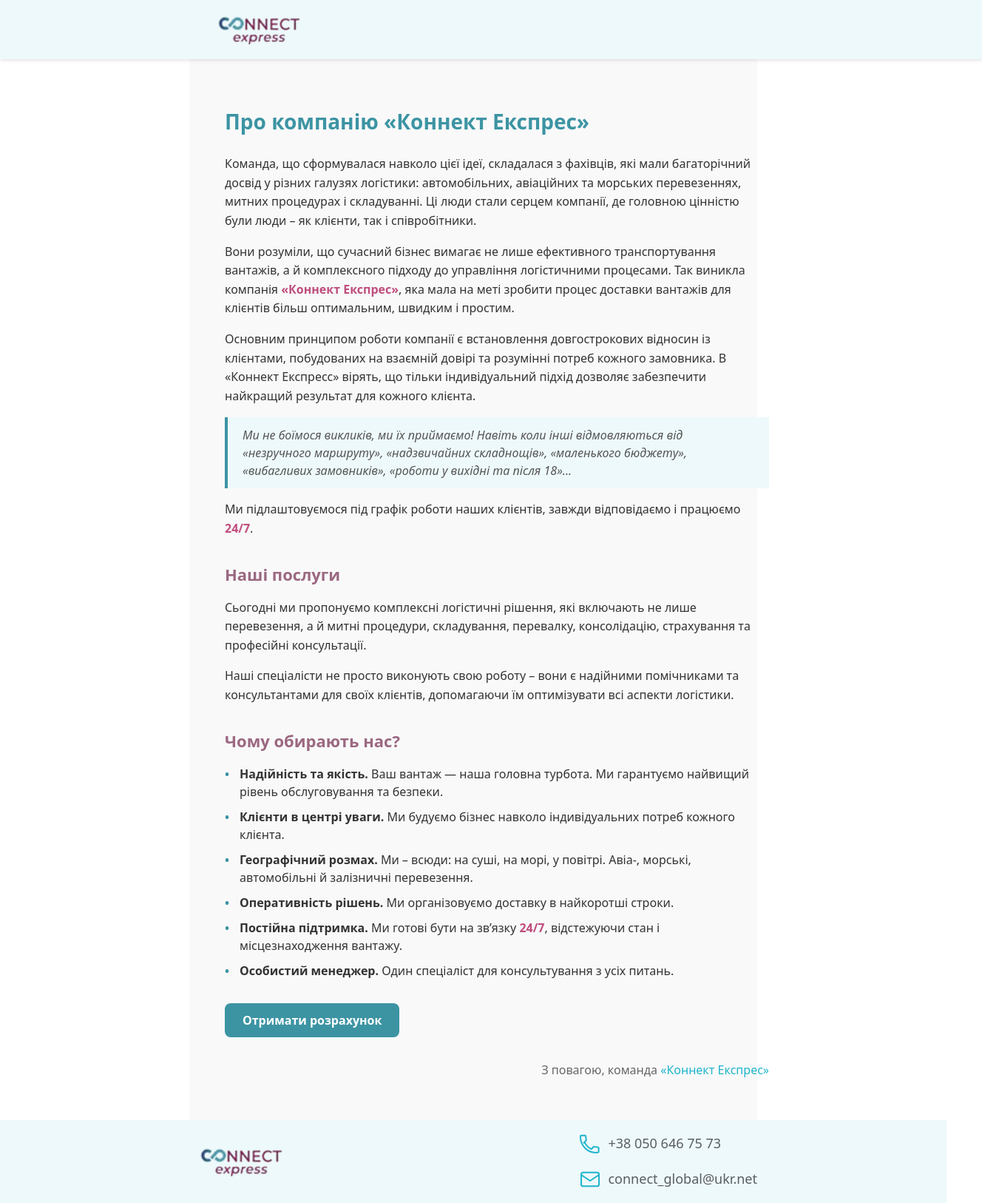
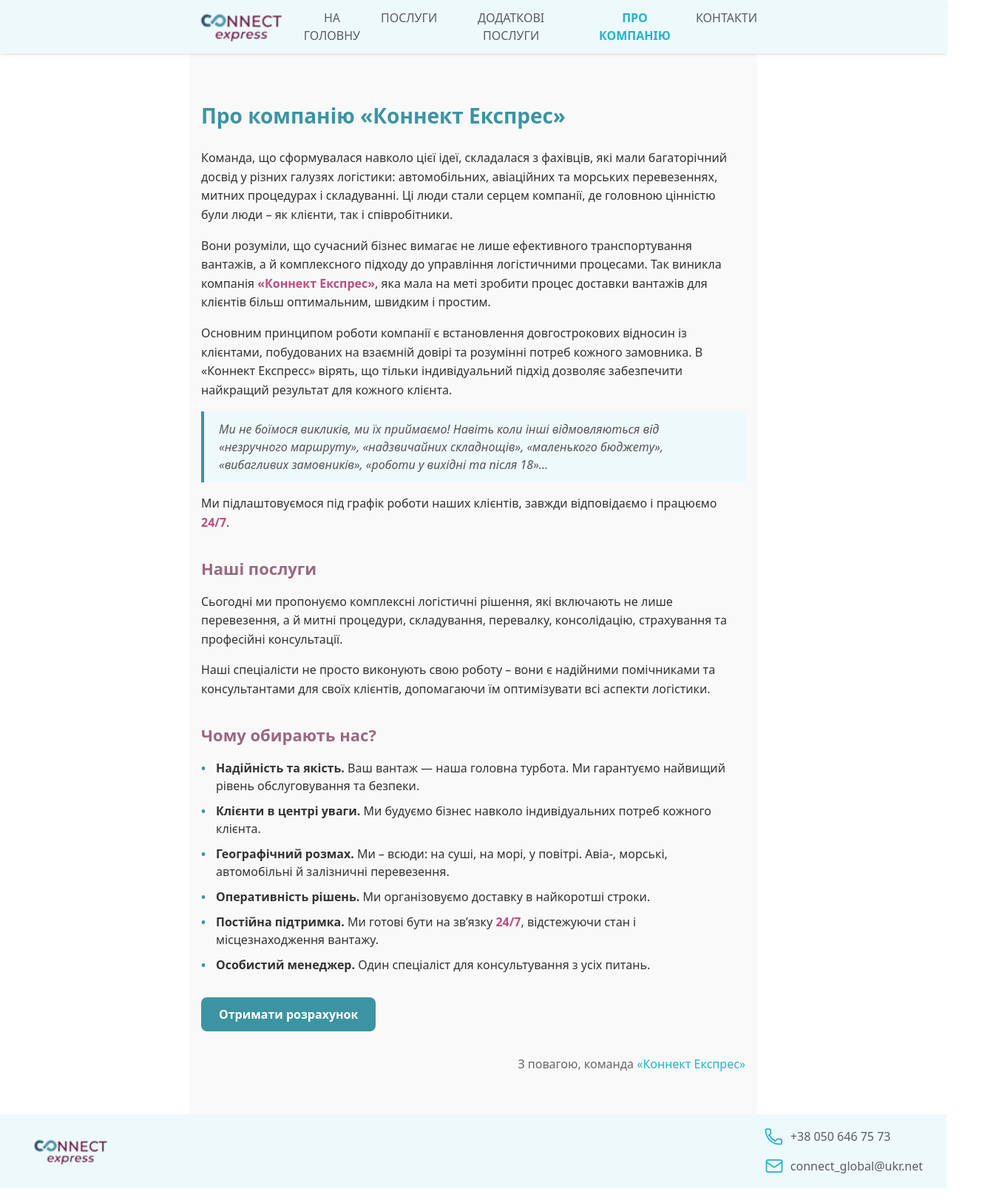
Before and after one commit to Orkneya/ConnectExpress, a React (Vite) app: page /about in a window 1280 px wide. Shown: the whole page at 74% size, 1328 px wide, since content can reach past the window. Built offline with nearby package versions, Linux system fonts and the light colour scheme.

Commit message:
first commit fix

```diff
--- a/src/components/Banner/Banner.module.css
+++ b/src/components/Banner/Banner.module.css
@@ -41,8 +41,7 @@
   }
 }
 
-/* Desktop */
-@media (min-width: 1024px) {
+@media (min-width: 1440px) {
   .section {
     background-image: url("../../assets/images/mainBanner.webp");
     min-height: calc(100vh - 56px);
--- a/src/components/Container/Container.module.css
+++ b/src/components/Container/Container.module.css
@@ -1,20 +1,20 @@
 .container {
   /* max-width: 393px; */
   margin: 0 auto;
-  padding: 0 16px;
+  /* padding: 0 16px; */
   width: 100%;
 }
 
 @media only screen and (min-width: 768px) {
   .container {
     max-width: 768px;
-    padding: 0 32px;
+    /* padding: 0 32px; */
   }
 }
 
 @media only screen and (min-width: 1440px) {
   .container {
     max-width: 1440px;
-    padding: 0 108px;
+    /* padding: 0 108px; */
   }
 }
--- a/src/components/Footer/Footer.module.css
+++ b/src/components/Footer/Footer.module.css
@@ -1,15 +1,19 @@
 .footerSection {
   background-color: var(--color-background-blue);
   margin-top: auto;
+  width: 100%;
 }
 
 .footerContainer {
   display: flex;
   align-items: center;
   justify-content: space-between;
-  padding: 8px 12px;
-  gap: 20px;
   flex-wrap: wrap;
+  width: 100%;
+  max-width: 1440px;
+  margin: 0 auto;
+  padding: 16px;
+  box-sizing: border-box;
 }
 
 .logo {
@@ -44,13 +48,11 @@
 
 @media (min-width: 768px) {
   .footerContainer {
-    padding: 12px 24px;
-    gap: 32px;
+    padding: 16px 32px;
   }
 
   .contacts {
-    /* flex-direction: row;  */
-    gap: 16px;
+    gap: 12px;
   }
 
   .logo {
@@ -67,9 +69,9 @@
   }
 }
 
-@media (min-width: 1024px) {
+@media (min-width: 1440px) {
   .footerContainer {
-    padding: 16px 24px;
+    padding: 16px 64px;
   }
 
   .logo {
--- a/src/components/Header/Header.module.css
+++ b/src/components/Header/Header.module.css
@@ -3,10 +3,9 @@
   top: 0;
   width: 100%;
   height: 52px;
-  padding: 8px 16px;
+  padding: 8px 0;
   z-index: 1000;
   background-color: var(--color-background-blue);
-  /* background-color: var(--color-background); */
   box-shadow: 0 2px 4px rgba(0, 0, 0, 0.1);
   display: flex;
   align-items: center;
@@ -15,13 +14,12 @@
 @media (min-width: 768px) {
   .header {
     height: 48px;
-    padding: 12px 24px;
+    padding: 12px 0;
   }
 }
 
-@media (min-width: 1024px) {
+@media (min-width: 1440px) {
   .header {
     height: 56px;
-    padding: 12px 24px;
   }
 }
--- a/src/components/Layout/Layout.module.css
+++ b/src/components/Layout/Layout.module.css
@@ -17,7 +17,7 @@
   }
 }
 
-@media (min-width: 1024px) {
+@media (min-width: 1440px) {
   .main {
     padding-top: 80px;
   }
--- a/src/components/Navigation/Navigation.module.css
+++ b/src/components/Navigation/Navigation.module.css
@@ -19,11 +19,10 @@
 }
 .list {
   position: absolute;
-  top: 52px; /* сразу под header */
+  top: 52px;
   left: 0;
   right: 0;
   background-color: var(--color-background-blue);
-  /* background-color: var(--color-background); */
 
   display: flex;
   flex-direction: column;
@@ -43,27 +42,6 @@
   max-height: 100vh;
   opacity: 1;
 }
-
-/* .list {
-  display: none;
-  flex-direction: column;
-  gap: 24px;
-  text-align: center;
-  margin: 0;
-  padding: 24px;
-  list-style: none;
-  font-weight: 800;
-  background-color: var(--color-background);
-  position: absolute;
-  top: 72px;
-  left: 0;
-  right: 0;
-  z-index: 1000;
-}
-
-.listOpen {
-  display: flex;
-} */
 
 .link {
   text-decoration: none;
@@ -136,6 +114,11 @@
     padding: 0;
     background: transparent;
     font-weight: 500;
+
+    max-height: none;
+    opacity: 1;
+    overflow: visible;
+    transition: none;
   }
 
   .hasSubmenu {
@@ -143,7 +126,7 @@
   }
 
   .submenu {
-    display: none; /* скрываем по умолчанию */
+    display: none;
     position: absolute;
     top: 100%;
     left: 0;
```
